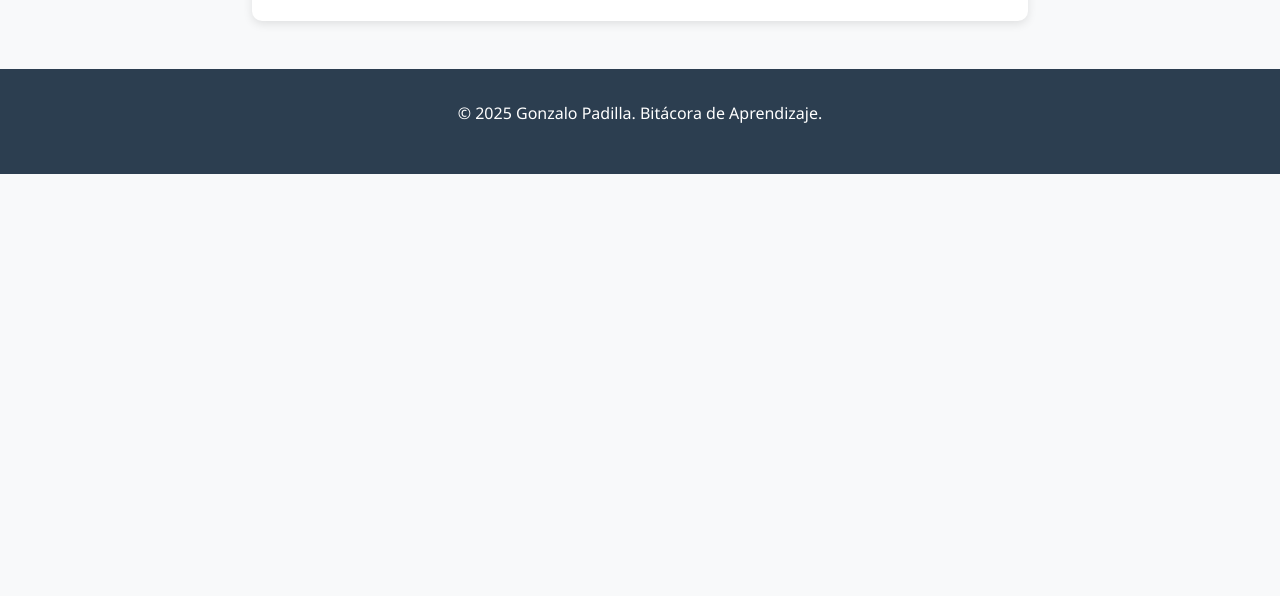
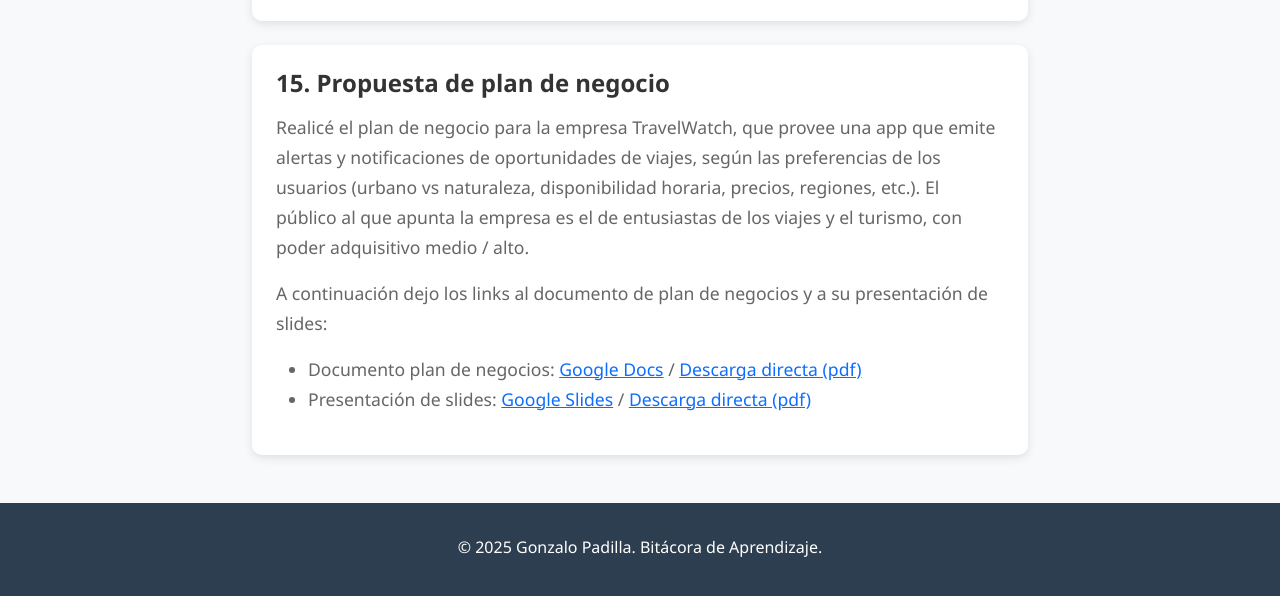
Before and after one commit to gonza2323/bitacora-de-aprendizaje, a plain HTML site: page index.html in a window 1280 px wide. Shown: the part 11140-11736 px from the top of the page. Before the commit the page ends 11314 px from the top, so only its background shows below. Drawn offline with nearby package versions, Linux system fonts and the light colour scheme.

Commit message:
Plan de negocios

```diff
--- a/index.html
+++ b/index.html
@@ -435,6 +435,40 @@
                 </div>
             </article>
 
+             <article class="blog-entry">
+                <h2 class="entry-title">15. Propuesta de plan de negocio</h2>
+                <div class="entry-body">
+                    <p>Realicé el plan de negocio para la empresa TravelWatch, que provee una app que emite alertas y notificaciones de oportunidades de viajes, según las preferencias de los usuarios (urbano vs naturaleza, disponibilidad horaria, precios, regiones, etc.). El público al que apunta la empresa es el de entusiastas de los viajes y el turismo, con poder adquisitivo medio / alto.</p>
+
+                    <p>A continuación dejo los links al documento de plan de negocios y a su presentación de slides:</p>
+
+                    <ul>
+                        <li>
+                            Documento plan de negocios: <a
+                                href="https://docs.google.com/document/d/1iK0eLJbPkcffSsymLieFt0ncmzpLglJN7m_sDxCn4L0/edit?usp=sharing"
+                                target="_blank"
+                                rel="noopener"
+                                >Google Docs</a> / <a
+                                href="./files/plan-de-negocios.pdf"
+                                target="_blank"
+                                rel="noopener"
+                                >Descarga directa (pdf)</a>
+                        </li>
+                        <li>
+                            Presentación de slides: <a
+                                href="https://docs.google.com/presentation/d/1RSlvtWt3xUJJbWVlRviIF7ckDd5NJlmS0GY3NNrUTLI/edit?usp=sharing"
+                                target="_blank"
+                                rel="noopener"
+                                >Google Slides</a> / <a
+                                href="./files/plan-de-negocios-slides.pdf"
+                                target="_blank"
+                                rel="noopener"
+                                >Descarga directa (pdf)</a>
+                        </li>
+                    </ul>
+                </div>
+            </article>
+
         </section>
     </main>
 
```
Also changed, not shown: 2 other files.
